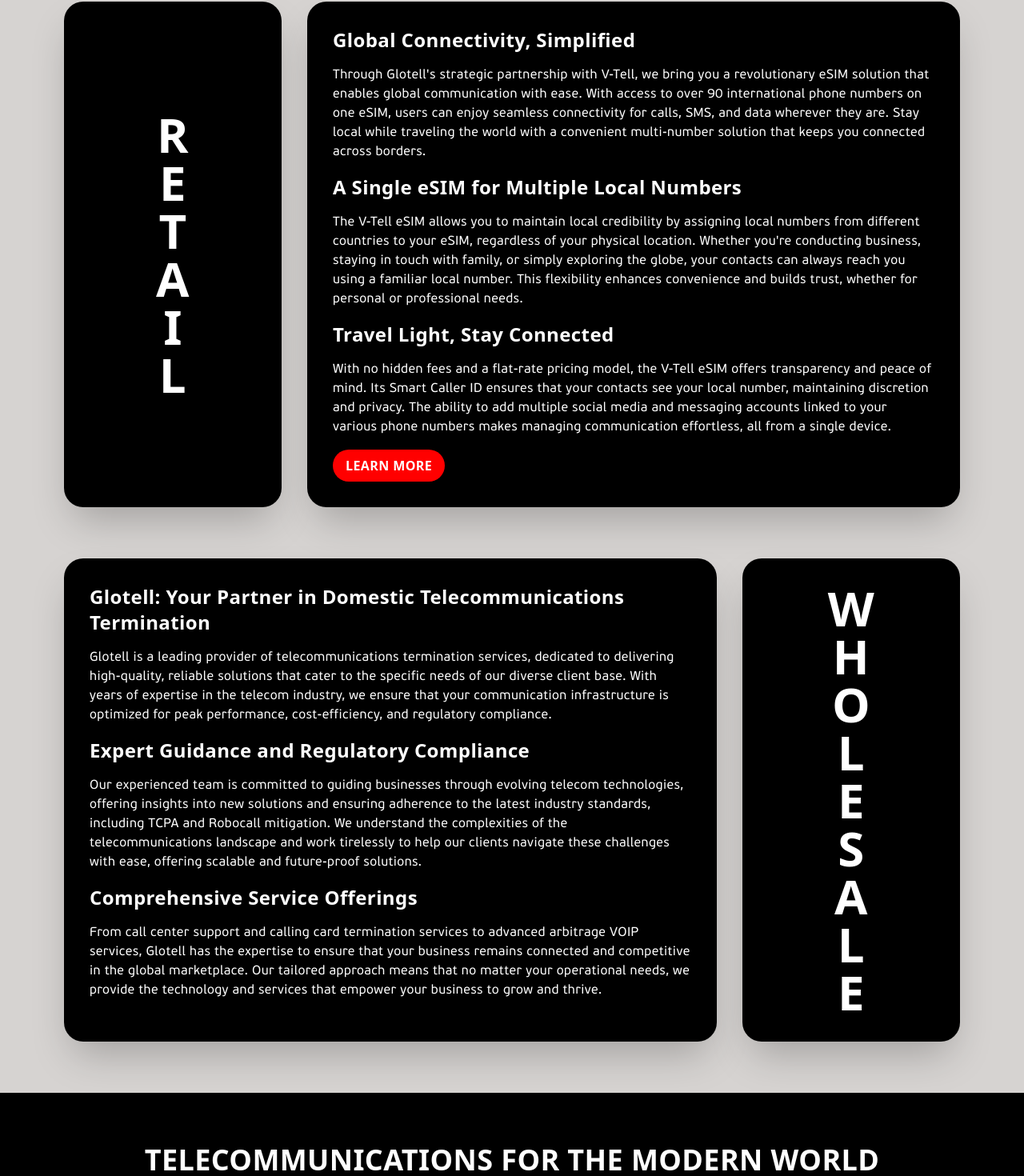
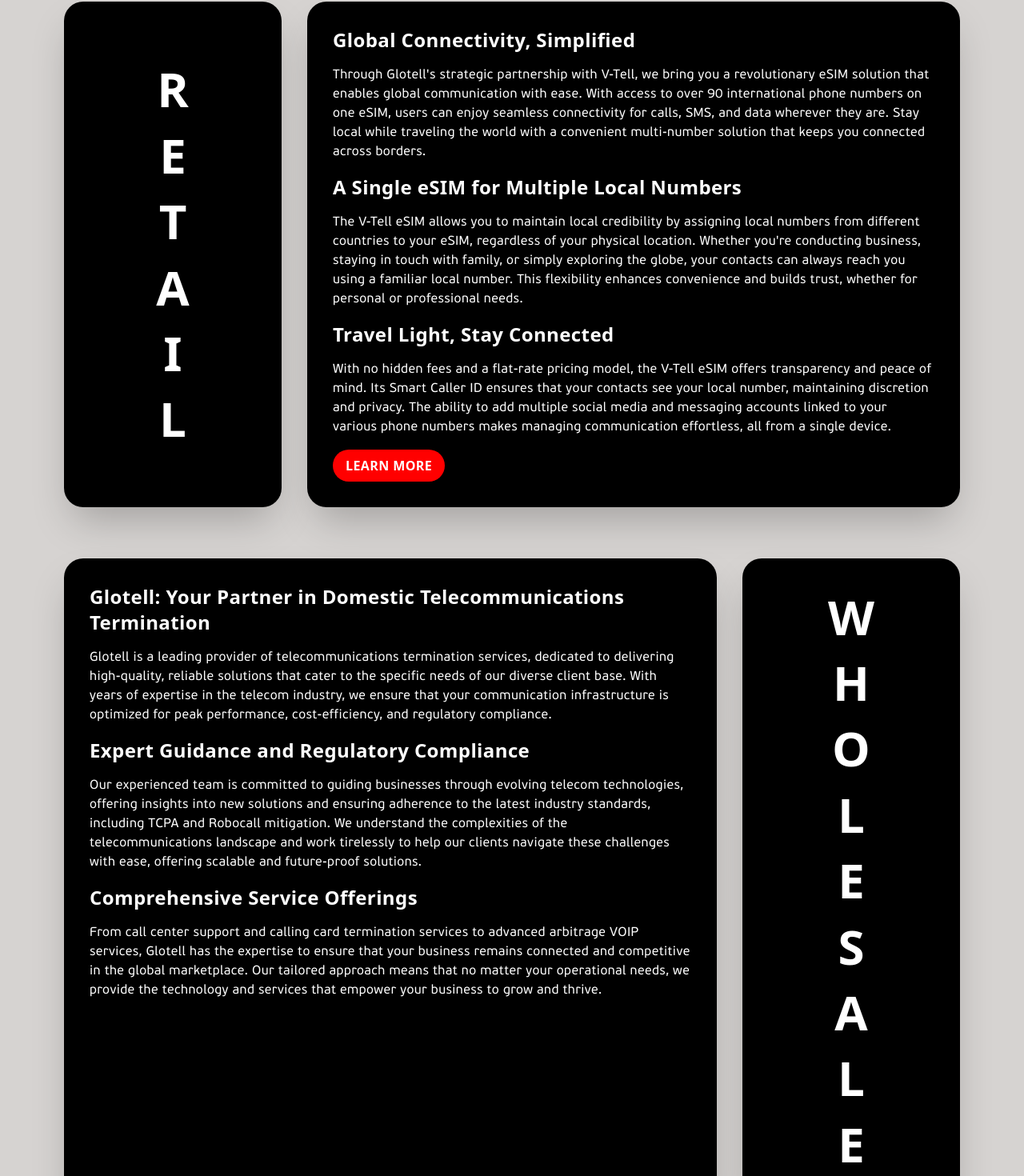
Before and after one commit to kdjordan/gtLanding, a Vue app: page / in a window 1280 px wide. Shown: the part 1216-2686 px from the top of the page at 80% size. Built offline with nearby package versions, Linux system fonts and the light colour scheme; a web font is replaced by a local one.

Commit message:
FEAT: mobile menu

```diff
--- a/src/components/FeaturesSection.vue
+++ b/src/components/FeaturesSection.vue
@@ -7,16 +7,23 @@
       </div>
 
       <!-- Retail Section -->
-      <div class="flex gap-8 mb-16">
-        <!-- Vertical RETAIL text -->
-        <div class="w-1/4 bg-black rounded-3xl shadow-2xl overflow-hidden flex items-center justify-center">
-          <div class="text-6xl font-bold text-secondary flex flex-col items-center">
-            <span>R</span><span>E</span><span>T</span><span>A</span><span>I</span><span>L</span>
+      <div class="flex flex-col md:flex-row gap-8 mb-16">
+        <!-- RETAIL text -->
+        <div class="w-full md:w-1/4 bg-black rounded-3xl shadow-2xl overflow-hidden flex items-center justify-center p-4 md:p-0">
+          <div class="text-4xl md:text-6xl font-bold text-secondary">
+            <div class="feature-text">
+              <span>R</span>
+              <span>E</span>
+              <span>T</span>
+              <span>A</span>
+              <span>I</span>
+              <span>L</span>
+            </div>
           </div>
         </div>
 
         <!-- Retail copy -->
-        <div class="w-3/4 bg-black rounded-3xl shadow-2xl overflow-hidden">
+        <div class="w-full md:w-3/4 bg-black rounded-3xl shadow-2xl overflow-hidden">
           <div class="p-8">
             <h3 class="text-2xl font-bold text-secondary mb-4">Global Connectivity, Simplified</h3>
             <p class="text-secondary mb-4">
@@ -38,9 +45,9 @@
       </div>
 
       <!-- Wholesale Section -->
-      <div class="flex gap-8">
+      <div class="flex flex-col md:flex-row gap-8">
         <!-- Wholesale copy -->
-        <div class="w-3/4 bg-black rounded-3xl shadow-2xl overflow-hidden">
+        <div class="w-full md:w-3/4 bg-black rounded-3xl shadow-2xl overflow-hidden order-2 md:order-1">
           <div class="p-8">
             <h2 class="text-2xl font-bold text-secondary mb-4">Glotell: Your Partner in Domestic Telecommunications Termination</h2>
             <p class="text-secondary mb-4">
@@ -57,10 +64,20 @@
           </div>
         </div>
 
-        <!-- Vertical WHOLESALE text -->
-        <div class="w-1/4 bg-black rounded-3xl shadow-2xl overflow-hidden flex items-center justify-center py-8">
-          <div class="text-6xl font-bold text-secondary flex flex-col items-center">
-            <span>W</span><span>H</span><span>O</span><span>L</span><span>E</span><span>S</span><span>A</span><span>L</span><span>E</span>
+        <!-- WHOLESALE text -->
+        <div class="w-full md:w-1/4 bg-black rounded-3xl shadow-2xl overflow-hidden flex items-center justify-center p-4 md:p-0 order-1 md:order-2">
+          <div class="text-4xl md:text-6xl font-bold text-secondary">
+            <div class="feature-text py-8">
+              <span>W</span>
+              <span>H</span>
+              <span>O</span>
+              <span>L</span>
+              <span>E</span>
+              <span>S</span>
+              <span>A</span>
+              <span>L</span>
+              <span>E</span>
+            </div>
           </div>
         </div>
       </div>
@@ -74,7 +91,28 @@
 
 <style scoped>
 #features {
-  scroll-margin-top: 4rem; /* Increased from 4rem to 6rem */
+  scroll-margin-top: 4rem;
 }
 
+.feature-text {
+  display: flex;
+  flex-direction: row;
+  justify-content: center;
+  align-items: center;
+}
+
+.feature-text span {
+  display: inline-block;
+}
+
+@media (min-width: 768px) {
+  .feature-text {
+    flex-direction: column;
+  }
+
+  .feature-text span {
+    writing-mode: vertical-lr;
+    text-orientation: upright;
+  }
+}
 </style>
--- a/src/components/FooterSection.vue
+++ b/src/components/FooterSection.vue
@@ -48,7 +48,7 @@
 						href="https://www.google.com/maps/search/?api=1&query=1832+S+Ocean+Drive,Hallandale+Beach,FL+33009,USA"
 						target="_blank"
 						rel="noopener noreferrer"
-						class="inline-block bg-primary text-secondary px-6 py-2 rounded-full font-semibold hover:bg-opacity-80 transition-colors"
+						class="inline-block bg-primary text-secondary px-6 py-2 rounded-full font-semibold hover:bg-black transition-colors"
 					>
 						View on Google Maps
 					</a>
--- a/src/components/NavBar.vue
+++ b/src/components/NavBar.vue
@@ -9,7 +9,14 @@
           <span class="tracking-widest text-black font-display font-bold text-xl uppercase">GLOTELL</span>
         </div>
       </div>
-      <div class="flex space-x-4 items-center">
+      <!-- Hamburger menu icon -->
+      <button @click="toggleMenu" class="md:hidden">
+        <svg class="w-6 h-6" fill="none" stroke="currentColor" viewBox="0 0 24 24" xmlns="http://www.w3.org/2000/svg">
+          <path stroke-linecap="round" stroke-linejoin="round" stroke-width="2" d="M4 6h16M4 12h16m-7 6h7"></path>
+        </svg>
+      </button>
+      <!-- Desktop menu -->
+      <div class="hidden md:flex space-x-4 items-center">
         <a v-for="link in links" :key="link.href" :href="link.href" @click.prevent="scrollTo(link.href)" class="text-black font-semibold hover:text-primary transition-colors">
           {{ link.text }}
         </a>
@@ -18,6 +25,24 @@
         </a>
       </div>
     </div>
+    <!-- Mobile menu with transition -->
+    <transition name="slide-down">
+      <div v-if="isMenuOpen" class="fixed inset-0 bg-stone-300 z-50 flex flex-col items-center justify-center">
+        <button @click="toggleMenu" class="absolute top-4 right-4">
+          <svg class="w-6 h-6" fill="none" stroke="currentColor" viewBox="0 0 24 24" xmlns="http://www.w3.org/2000/svg">
+            <path stroke-linecap="round" stroke-linejoin="round" stroke-width="2" d="M6 18L18 6M6 6l12 12"></path>
+          </svg>
+        </button>
+        <div class="flex flex-col space-y-4 items-center">
+          <a v-for="link in links" :key="link.href" :href="link.href" @click.prevent="scrollTo(link.href); toggleMenu();" class="text-black font-semibold hover:text-primary transition-colors text-xl">
+            {{ link.text }}
+          </a>
+          <a href="mailto:support.wholesale@v-tell.com" target="_blank" rel="noopener noreferrer" class="bg-primary text-secondary px-4 py-2 rounded-full font-semibold hover:bg-opacity-80 transition-colors inline-block text-xl">
+            Contact
+          </a>
+        </div>
+      </div>
+    </transition>
   </nav>
 </template>
 
@@ -63,8 +88,34 @@
 onUnmounted(() => {
   window.removeEventListener('scroll', handleScroll);
 });
+
+const isMenuOpen = ref(false);
+
+const toggleMenu = () => {
+  isMenuOpen.value = !isMenuOpen.value;
+  if (isMenuOpen.value) {
+    document.body.style.overflow = 'hidden';
+  } else {
+    document.body.style.overflow = '';
+  }
+};
 </script>
 
 <style scoped>
 /* Add any additional styles here if needed */
+
+.slide-down-enter-active,
+.slide-down-leave-active {
+  transition: transform 0.3s ease-in-out;
+}
+
+.slide-down-enter-from,
+.slide-down-leave-to {
+  transform: translateY(-100%);
+}
+
+.slide-down-enter-to,
+.slide-down-leave-from {
+  transform: translateY(0);
+}
 </style>
```
